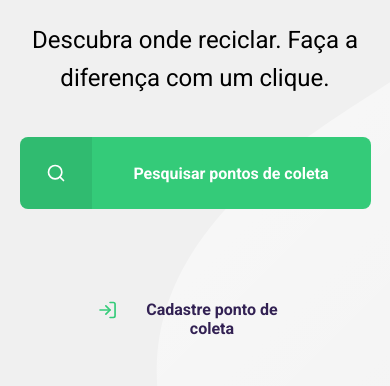
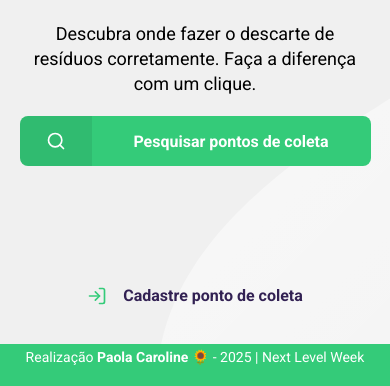
Before and after one commit to paolacaroline-sv/ecoleta-nlw, a website: page src/views/index.html in a window 390 px wide. Shown: the part 458-844 px from the top of the page. Drawn offline with nearby package versions, Linux system fonts and the light colour scheme; files that its build step writes are made by us from their sources; files whose address does not match are found by name.

Commit message:
feat: update layout, text, and responsiveness

```diff
--- a/public/styles/home.css
+++ b/public/styles/home.css
@@ -1,5 +1,5 @@
 #page-home {
-  height: 100vh;
+  height: 95vh;
   background: url("../assets/home-background.svg") no-repeat;
   background-position: 35vw bottom;
 }
@@ -8,11 +8,10 @@
   width: 90%;
   max-width: 1200px;
   height: 100%;
-
   margin: 0 auto;
-
   display: flex;
   flex-direction: column;
+
 }
 
 #page-home header {
--- a/public/styles/main.css
+++ b/public/styles/main.css
@@ -29,3 +29,23 @@ h6 {
   font-family: Ubuntu, sans-serif;
   color: var(--title-color);
 }
+
+footer {
+  background: #34cb79;
+  text-align: center;
+  color: #fff;
+  font-size: 16px;
+  height: 5vh;
+  position: relative;
+  line-height: 5vh;
+}
+
+footer a{
+  color: #ffffff;
+  font-weight: bold;
+  text-decoration: none;
+}
+footer a:hover{
+    background-color: #2fb85e;
+
+}
--- a/public/styles/responsive.css
+++ b/public/styles/responsive.css
@@ -1,3 +1,11 @@
+@media (max-width: 500px) {
+  footer {
+    font-size: 14px;
+    line-height: 2vh;
+    height: 5vh;
+    padding: 5px 2px;
+  }
+}
 @media (max-width: 900px) {
   #page-home {
     background-position-x: 70vw;
@@ -43,14 +51,37 @@
     transform: scale(0.8);
   }
 }
+@media (max-width: 1100px) {
+  #page-home header a {
+    bottom: 100px;
+  }
+}
 @media (max-width: 1700px) {
   #page-home {
     background-position-x: 40vw;
   }
 }
-
-@media (max-height: 760px) {
+@media (max-height: 900px) {
   #page-home {
     background-position-y: 200px;
   }
+  #page-home main p {
+    font-size: 18px;
+    line-height: 25px;
+  }
+
+  #page-home header a {
+    width: 300px;
+    justify-content: center;
+    bottom: 80px;
+  }
+
+  #page-home main a {
+    height: 50px;
+    margin-top: 20px;
+  }
+
+  #page-home main a span {
+    height: 50px;
+  }
 }
--- a/src/views/index.html
+++ b/src/views/index.html
@@ -9,11 +9,15 @@
   </header>
   <main>
     <h1>Seu ponto de encontro com a reciclagem.</h1>
-    <p>Descubra onde reciclar. Faça a diferença com um clique.</p>
+    <p>Descubra onde fazer o descarte de resíduos corretamente. Faça a diferença com um clique.</p>
     <a href="#"><span></span><strong>Pesquisar pontos de coleta</strong></a>
   </main>
 </div>
-{% endblock content %} {% block modal %} {% include "partials/modal.html" %} {%
-endblock modal %} {% block scripts %}
+
+{% endblock content %}
+{% block modal %}
+  {% include "partials/page-footer.html" %}
+  {% include "partials/modal.html" %}
+{%endblock modal %} {% block scripts %}
 <script src="/scripts/index.js"></script>
 {% endblock scripts %}
--- /dev/null
+++ b/src/views/partials/page-footer.html
@@ -0,0 +1,3 @@
+<footer>
+Realização <a href="https://github.com/paolacaroline-sv" target="_blank">Paola Caroline 🌻</a> - 2025 | Next Level Week
+</footer>
```
Also changed, not shown: src/views/create-point.html (+2 -1 lines), src/views/layout.html (+3 -0 lines), src/views/search-results.html (+3 -1 lines), 1 other file.
